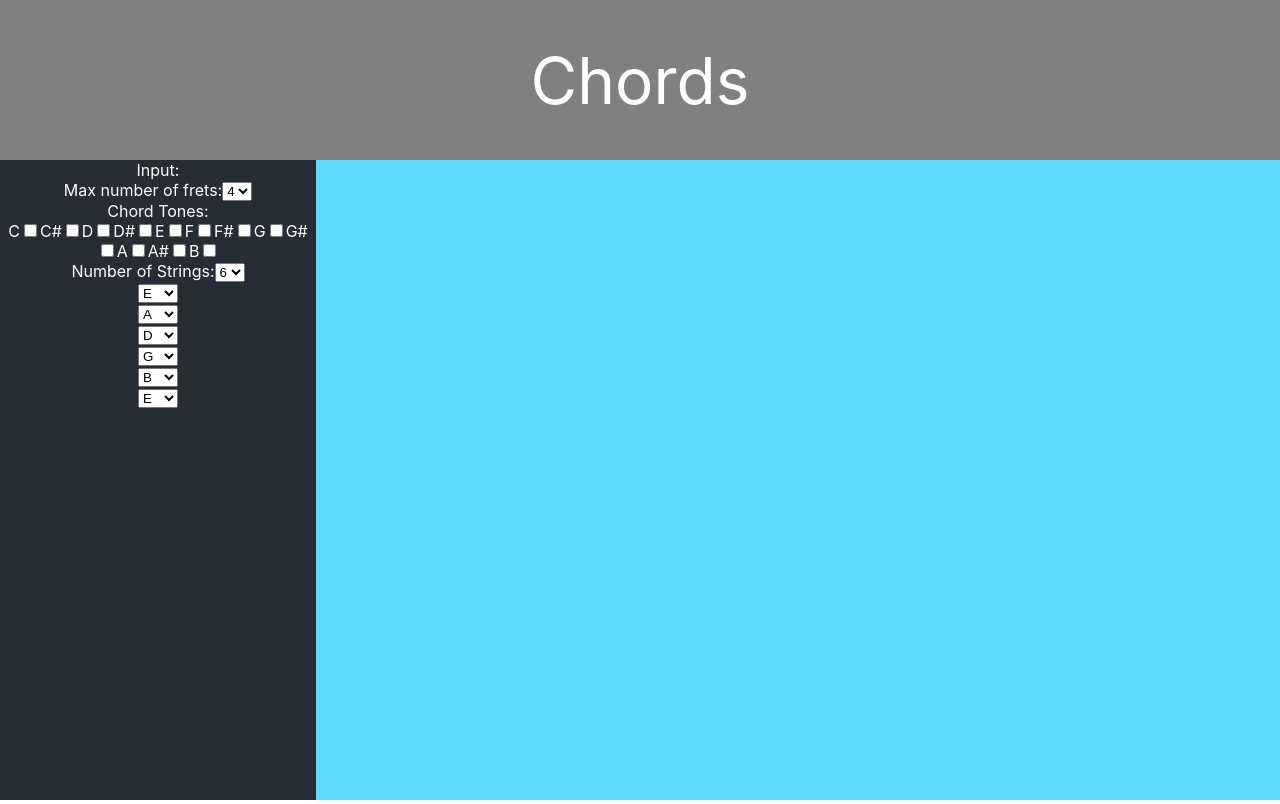
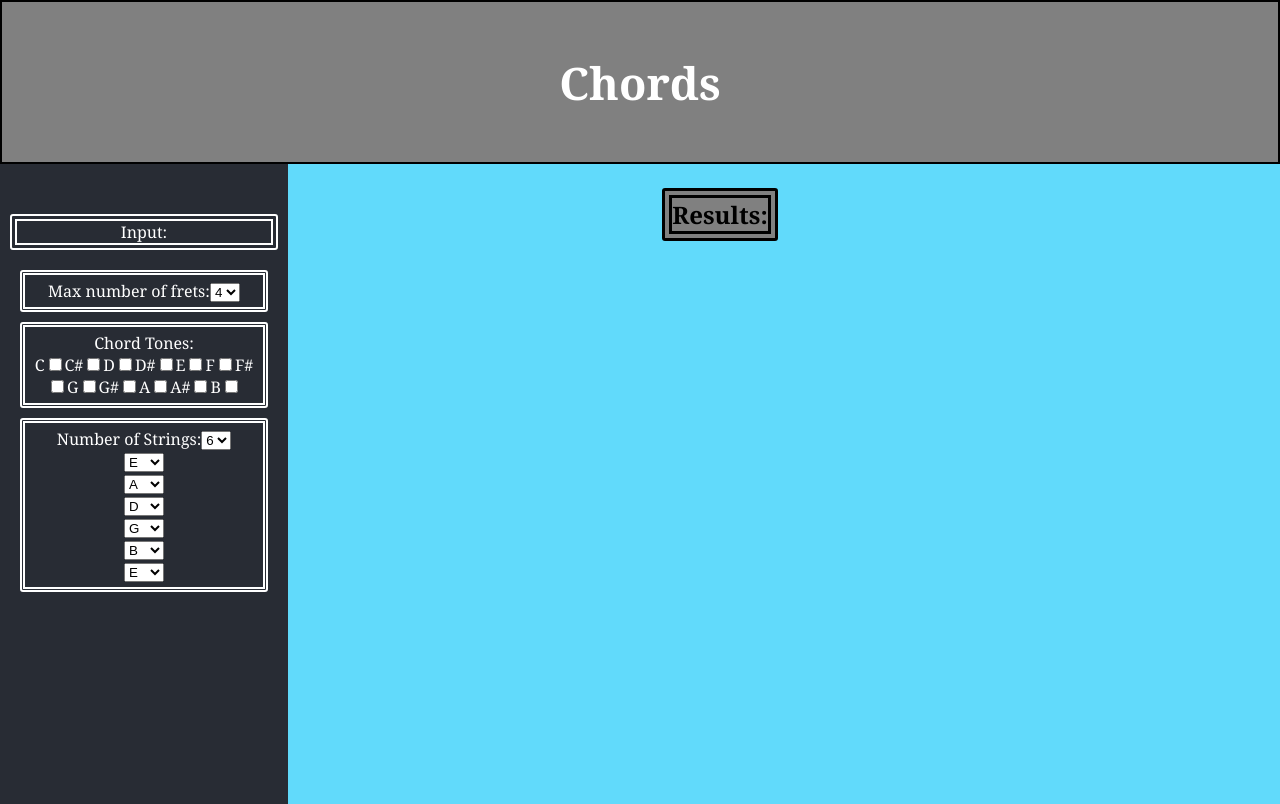
Before and after one commit to ryanwmichaud/TabV4, a React (Create React App) app: page / in a window 1280 px wide. Built offline with nearby package versions, Linux system fonts and the light colour scheme.

Commit message:
left column fixed. style

```diff
--- a/src/App.css
+++ b/src/App.css
@@ -1,6 +1,7 @@
 .App {
   text-align: center;
   height: 100%;
+  font-family:Georgia, 'Times New Roman', Times, serif;
 }
 
 
@@ -11,10 +12,13 @@
   flex-direction: column;
   align-items: center;
   justify-content: center;
-  font-size: 5vi;
+  font-size: 3.5vi;
+  font-weight: bold;
   color: white;
   position: relative;
-  z-index: 10;
+  border-style: solid;
+  border-color: black;
+  border-width: 2px;
 }
 
 .App-link {
@@ -27,45 +31,83 @@
   overflow: hidden;
   height: 80vh;
   position: relative;
-  width: 100%;
 
 }
 
+
+
 .input{
+  padding-top: 5vh;
   background-color: #282c34;
   color: white;
   width: 25%;
+  overflow: auto;
 }
 
+
+
+
 .results{
+  display: flex;
   overflow: auto;
   width: 75%;
-  padding: .5rem;
+  justify-content: center;
+  padding-right: 10%;
 
 }
 
-.stretchinput{
+.resultsTitle{
+
+  margin:  0px 100px 0px 100px;
+  margin-top: 3vh;
+  font-size:x-large;
+  font-weight: bold;
+
+
 }
 
-.stringinput{
+.inputTitle{
+  margin: 10px;
+  margin-bottom: 20px;
+  font-size: medium;
+  border-style:double;
+  border-width: 7px;
+  border-radius: 3px;
+  border-color: white;
 }
 
-.ctinput{
+.stretchinput, .stringinput, .ctinput{
+  margin: 10px 20px 0px 20px;
+  padding: 5px;
+  border-style:double;
+  border-width: 5px;
+  border-radius: 3px;
 }
 
 
+.diagram, .resultsTitle{
+  border-style:double;
+  border-width: 10px;
+  border-radius: 3px;
+  border-color: black;
+  background-color: gray;
+}
+
 .diagram{
+  margin-top: 15px;
+
   text-align: left;
-  margin-left: 1cm;
+  justify-content: center;
+  width: 45vw;
 }
 
 .position_marker{
-  margin-left: 1cm;
+  margin-left: .5cm;
 }
 
 .diagram_box {
   text-align: center;
-  margin-left: 1cm;
+  margin-left: .5cm;
   margin-bottom:5dvh;
   border-width: 3px;
   border-style: solid;
--- a/src/App.js
+++ b/src/App.js
@@ -11,6 +11,7 @@ class InputSection extends React.Component{
   render(){
     return(
       <div >
+        <div className='inputTitle'> Input: </div>
         <StretchInput changeStretch={this.props.changeStretch} stretch={this.props.stretch}></StretchInput>
         <ChordToneInput addChordTone={this.props.addChordTone} removeChordTone={this.props.removeChordTone} chordTones={this.props.chordTones}></ChordToneInput>
         <StringInput strings={this.props.strings} changeNumStrings={this.props.changeNumStrings} changeOpen={this.props.changeOpen}></StringInput>
@@ -46,8 +47,12 @@ class ResultsSection extends React.Component{
     }
 
     return(
+
       <div>
+        <div className='resultsTitle'> Results: </div>
+        <div>
         {diagrams}
+        </div>
       </div>
     );
   }
@@ -112,7 +117,6 @@ class App extends React.Component{
         </header>
         <div className="main">
           <div className='input'>
-            Input:
             <InputSection
               changeStretch={this.changeStretch}
               stretch={this.state.stretch}
--- a/src/Stretch.js
+++ b/src/Stretch.js
@@ -14,7 +14,7 @@ class StretchInput extends React.Component{
 
     render(){
       return (
-        <div>
+        <div className='stretchinput'>
           <label>
             Max number of frets:
             <select id='Stretch Select' onChange={this.handleChange} value={this.props.stretch}>
```
